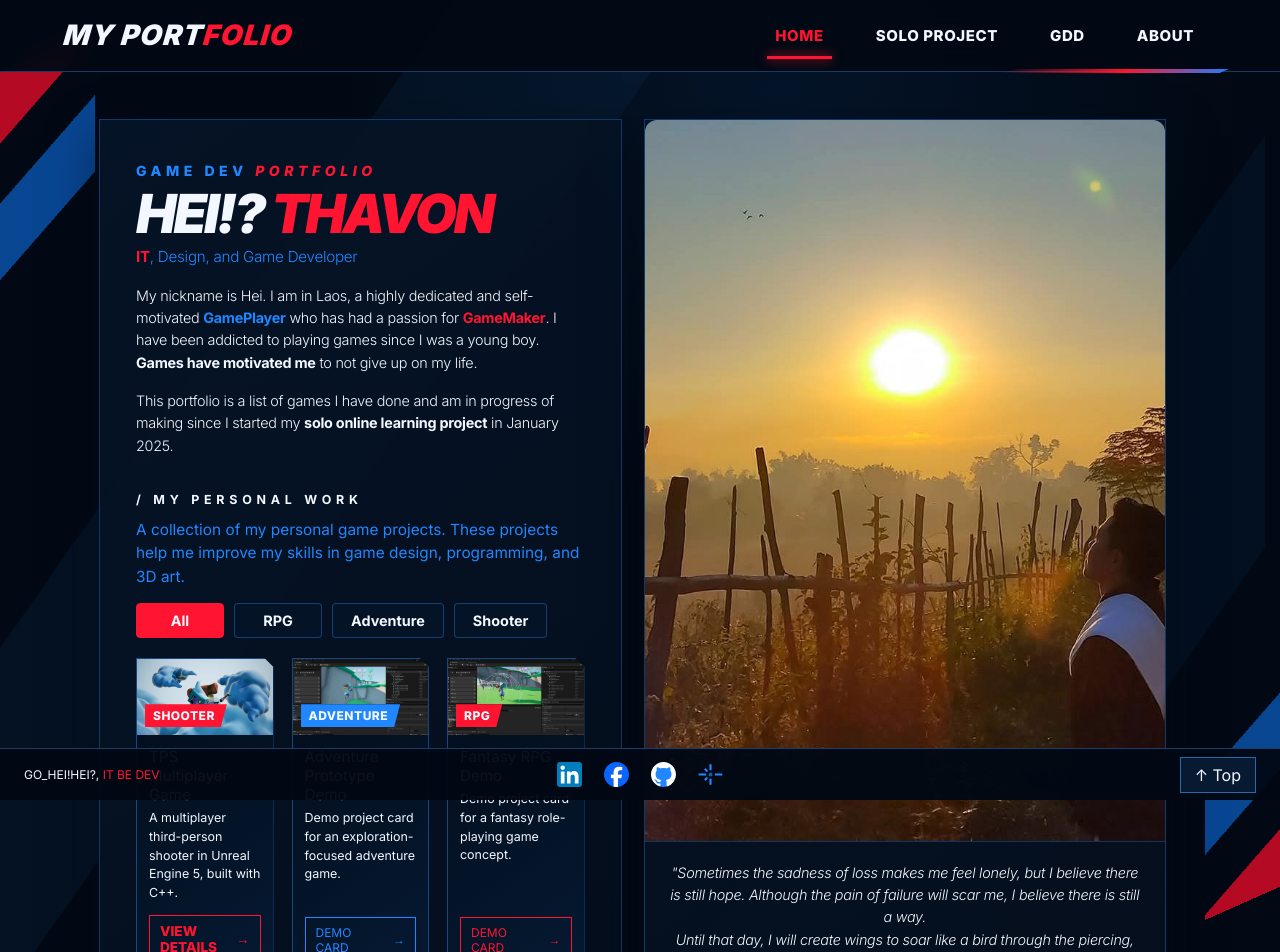
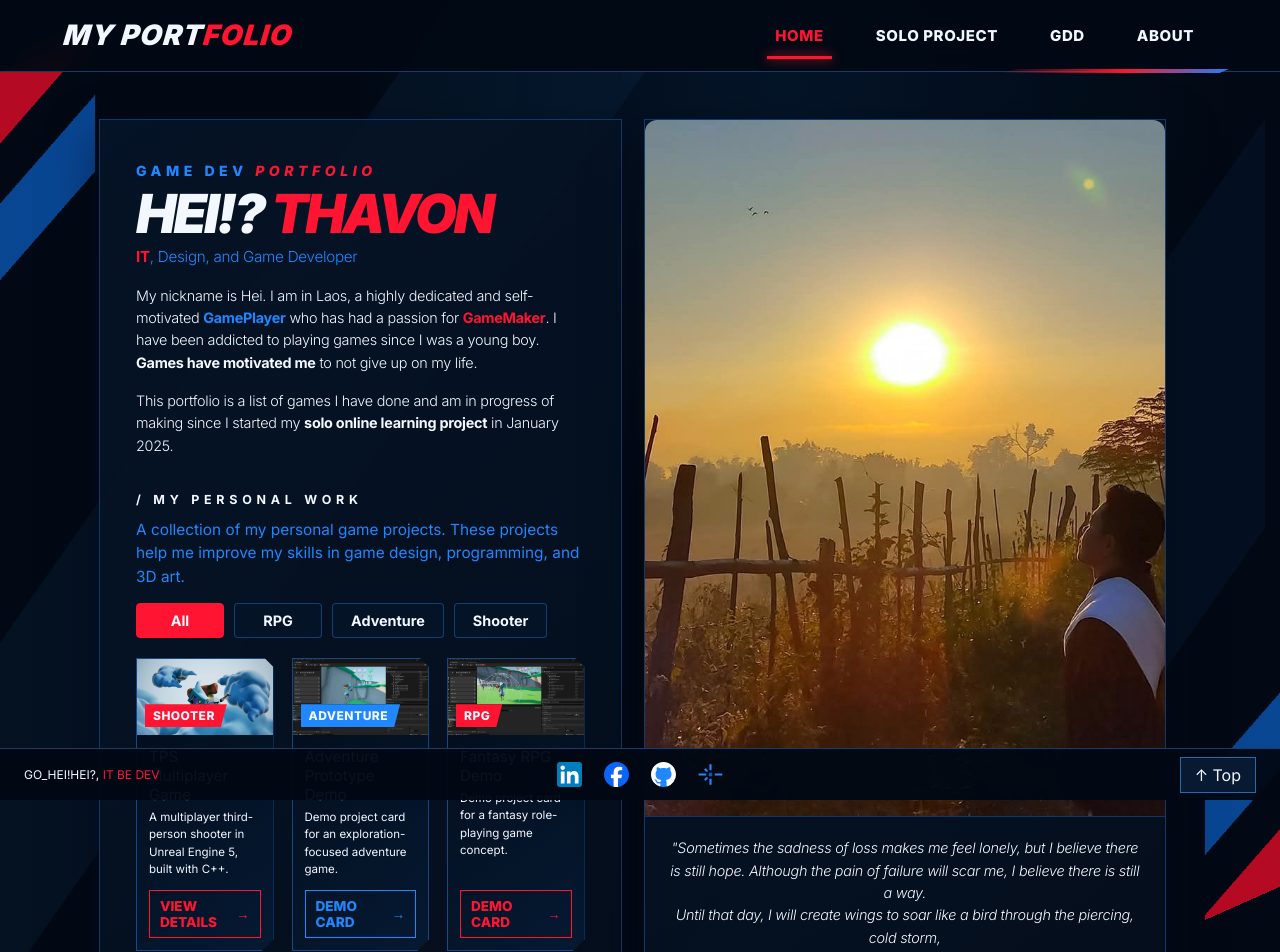
Before and after one commit to thavon91/web-portfolio, a React (Vite) app: page / in a window 1280 px wide. Shown: the top 952 px of the page. Built offline with nearby package versions, Linux system fonts and the light colour scheme.

Commit message:
Use smaller regular project descriptions
Co-authored-by: Copilot <223556219+Copilot@users.noreply.github.com>

```diff
--- a/src/App.css
+++ b/src/App.css
@@ -561,7 +561,8 @@ body::before{content:'';position:fixed;inset:0;pointer-events:none;z-index:-1;op
   min-height: 4.2em;
   margin: 0 0 12px;
   color: #f3f7ff !important;
-  font-size: clamp(.78rem, .95vw, .9rem);
+  font-size: clamp(.72rem, .85vw, .8rem);
+  font-weight: 400;
   line-height: 1.5;
 }
 
@@ -595,8 +596,8 @@ body::before{content:'';position:fixed;inset:0;pointer-events:none;z-index:-1;op
   border: 1px solid #ff1531;
   color: #ff1531 !important;
   -webkit-text-fill-color: #ff1531 !important;
-  font-size: .75rem;
-  font-weight: 400;
+  font-size: .85rem;
+  font-weight: 800;
 }
 
 .menu .home-project-card[data-category="adventure"] .home-project-demo {
```
